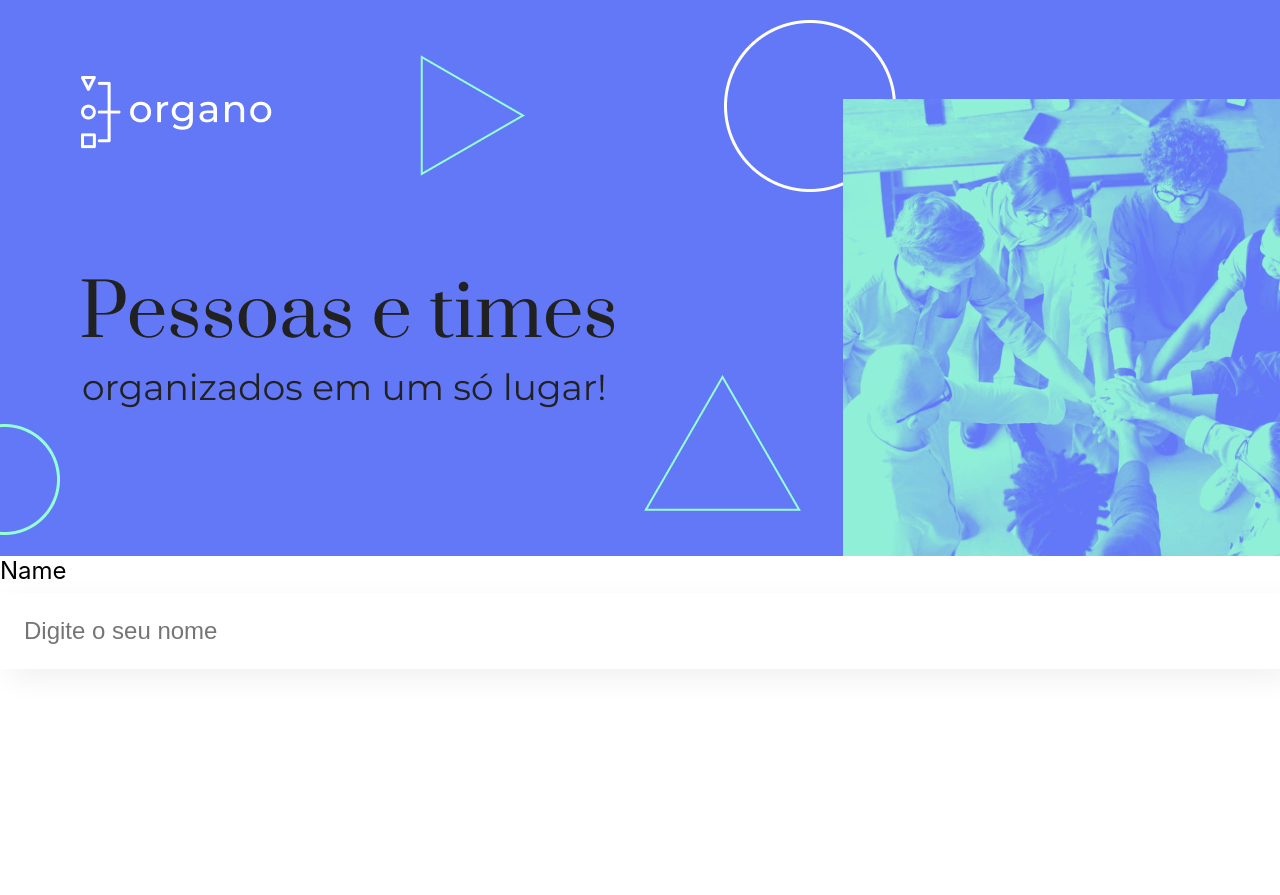
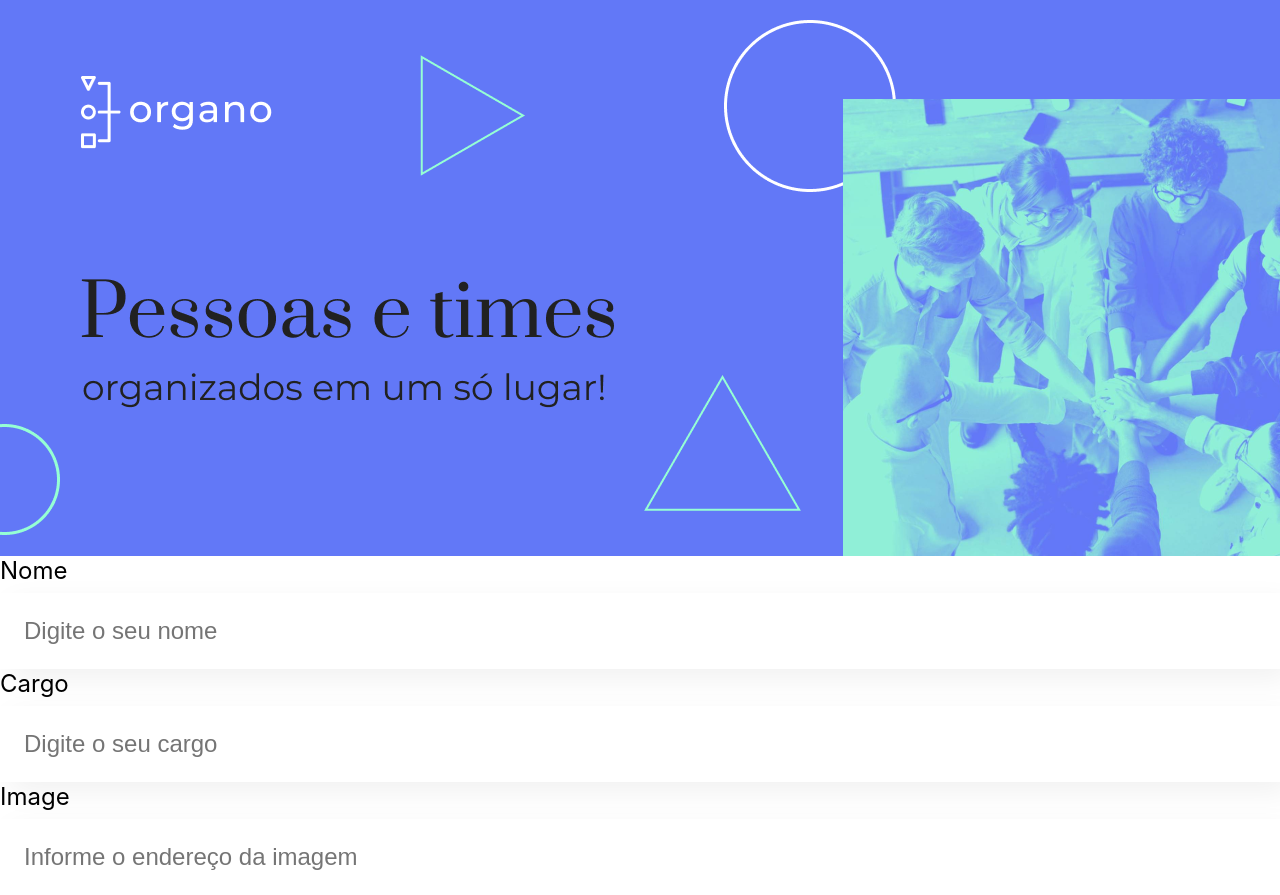
Before and after one commit to GabrielNatan/organo, a React (Create React App) app: page / in a window 1280 px wide. Shown: the top 895 px of the page. Before the commit the page ends 800 px from the top, so only its background shows below. Built offline with nearby package versions, Linux system fonts and the light colour scheme.

Commit message:
create formulario

```diff
--- a/src/App.js
+++ b/src/App.js
@@ -1,11 +1,12 @@
 import Banner from "./components/Banner";
 import CampoTexto from "./components/CampoText";
+import Formulario from "./components/Formulario/Formulario";
 
 function App() {
   return (
     <div className="App">
      <Banner/>
-     <CampoTexto/>
+    <Formulario/>
     </div>
   );
 }
--- a/src/components/CampoText/index.js
+++ b/src/components/CampoText/index.js
@@ -1,9 +1,9 @@
 import "./campoTexto.css"
-function CampoTexto(){
+function CampoTexto({label,placeholder}){
     return(
         <div className="campo-texto">
-            <label>Name</label>
-            <input placeholder="Digite o seu nome"/>
+            <label>{label}</label>
+            <input placeholder={placeholder}/>
         </div>
     )
 }
--- /dev/null
+++ b/src/components/Formulario/Formulario.js
@@ -0,0 +1,25 @@
+import "./formulario.css"
+import CampoTexto from "../CampoText"
+
+const Formulario = ()=>{
+    return(
+        <section>
+            <form>
+            <CampoTexto
+                label="Nome"
+                placeholder="Digite o seu nome"
+            />
+            <CampoTexto
+                label="Cargo"
+                placeholder="Digite o seu cargo"
+            />
+            <CampoTexto
+                label="Image"
+                placeholder="Informe o endereço da imagem"
+            />
+            </form>
+        </section>
+    )
+}
+
+export default Formulario
```
Also changed, not shown: src/components/Formulario/formulario.css (added).
